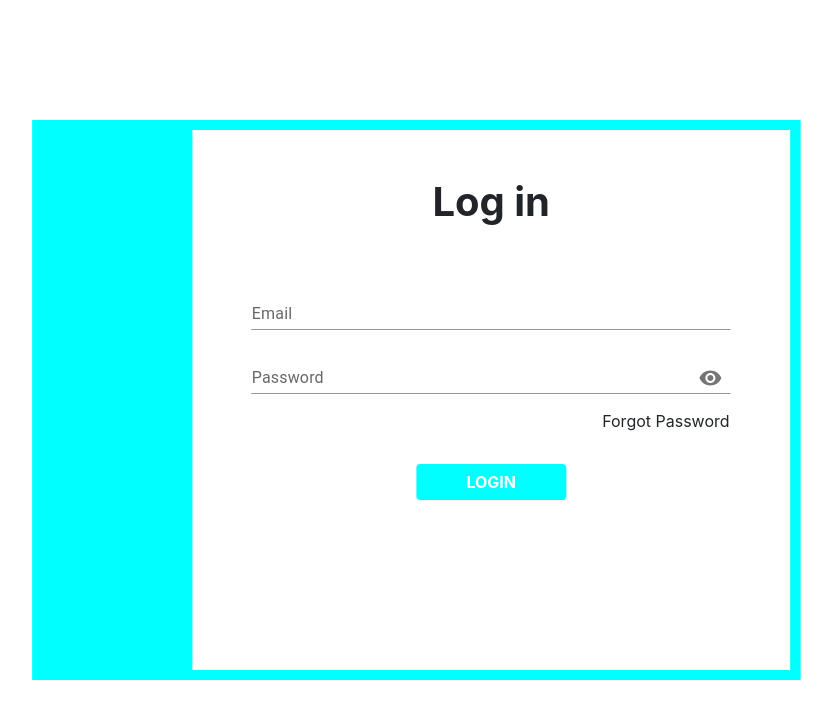
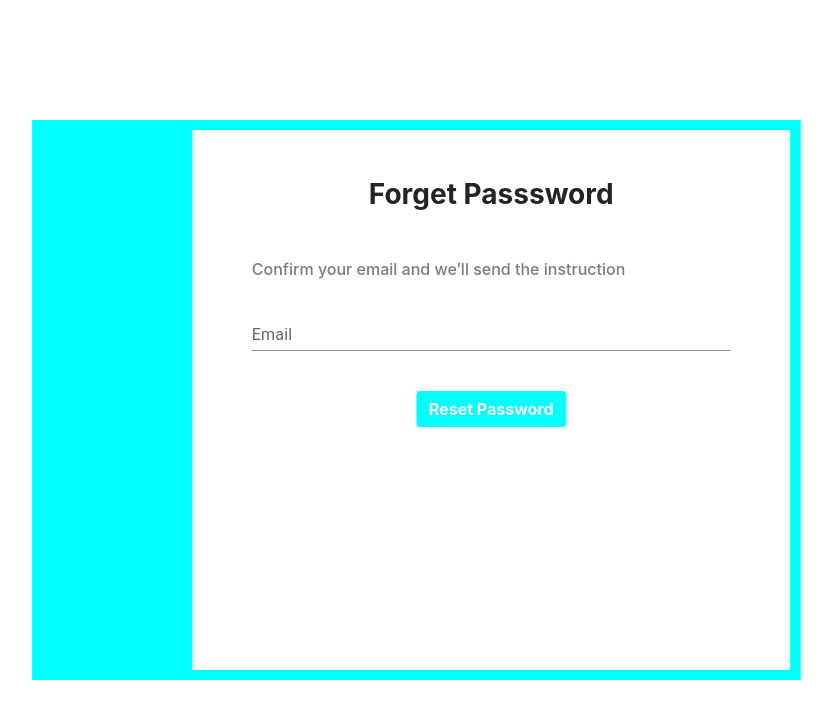
Before and after one commit to MZakria3637/Screens, a React (Create React App) app: page / in a window 1280 px wide. Shown: the top 718 px of the page, without its empty margins (198-1030 px from the left). Built offline with nearby package versions, Linux system fonts and the light colour scheme.

Commit message:
forgot screen

```diff
--- a/src/App.js
+++ b/src/App.js
@@ -1,9 +1,9 @@
-
-import Login from "./login/login";
+import Forgot from "./forgot_password/forgot_password";
+// import Login from "./login/login";
 function App() {
   return (
     <div>
-      <Login />
+      <Forgot />
     </div>
   );
 }
--- /dev/null
+++ b/src/forgot_password/forgot.css
@@ -0,0 +1,30 @@
+.Login{
+    background-color:aqua;
+    width: 60%;
+    height: 70vh;
+    transform: translate(30%,15vh);
+    overflow: hidden;
+    border: 10px solid aqua;
+}
+.login_form{
+    width: 80%;
+    background-color:white;
+    float: right;
+    height:100%;
+
+}
+.row1{
+    display: flex;
+    flex-direction: column;
+    align-items: center;
+    justify-content: space-between;
+}
+.instruction{
+    opacity: 0.6;
+    align-self: flex-start;
+    padding-left: 10%;
+}
+.login_btn{
+    background-color: aqua !important;
+    border: 1px aqua !important;
+}
--- /dev/null
+++ b/src/forgot_password/forgot_password.js
@@ -0,0 +1,43 @@
+import React, { useState } from 'react'
+import "./forgot.css"
+import { FormControl, Input, InputLabel, } from '@mui/material';
+function Forgot() {
+    const [values, setValues] = useState({
+        email: '',
+        password: '',
+        weight: '',
+        weightRange: '',
+        showPassword: false,
+    });
+
+    const handleChange = (prop) => (event) => {
+        setValues({ ...values, [prop]: event.target.value });
+    };
+
+
+    return (
+        <div className="Login">
+            {console.log(values.showEmail)}
+            <div className="login_form">
+                <div className="row1">
+                    <h3 className="heading my-5 fw-bold">Forget Passsword</h3>
+                    <h6 className="instruction">Confirm your email and we’ll send the instruction </h6>
+                    <FormControl sx={{ my: 2, width: '80%' }} variant="standard">
+                        <InputLabel htmlFor="standard-adornment-email">Email</InputLabel>
+                        <Input
+                            id="standard-adornment-email"
+                            type='email'
+                            value={values.email}
+                            onChange={handleChange('email')}
+                        />
+                    </FormControl>
+                    <button type="button" class="btn btn-primary login_btn fw-bold w-25 my-4">Reset Password</button>
+
+                </div>
+
+            </div>
+        </div>
+    )
+}
+
+export default Forgot
--- a/src/login/login.js
+++ b/src/login/login.js
@@ -32,7 +32,7 @@ function Login() {
             {console.log(values.showEmail)}
             <div className="login_form">
                 <div className="row1">
-                    <h1 className="heading my-5 fw-bold">Log in</h1>
+                    <h3 className="heading my-5 fw-bold">Log in</h3>
                     <FormControl sx={{ my: 1, width: '80%' }} variant="standard">
                         <InputLabel htmlFor="standard-adornment-email">Email</InputLabel>
                         <Input
```
